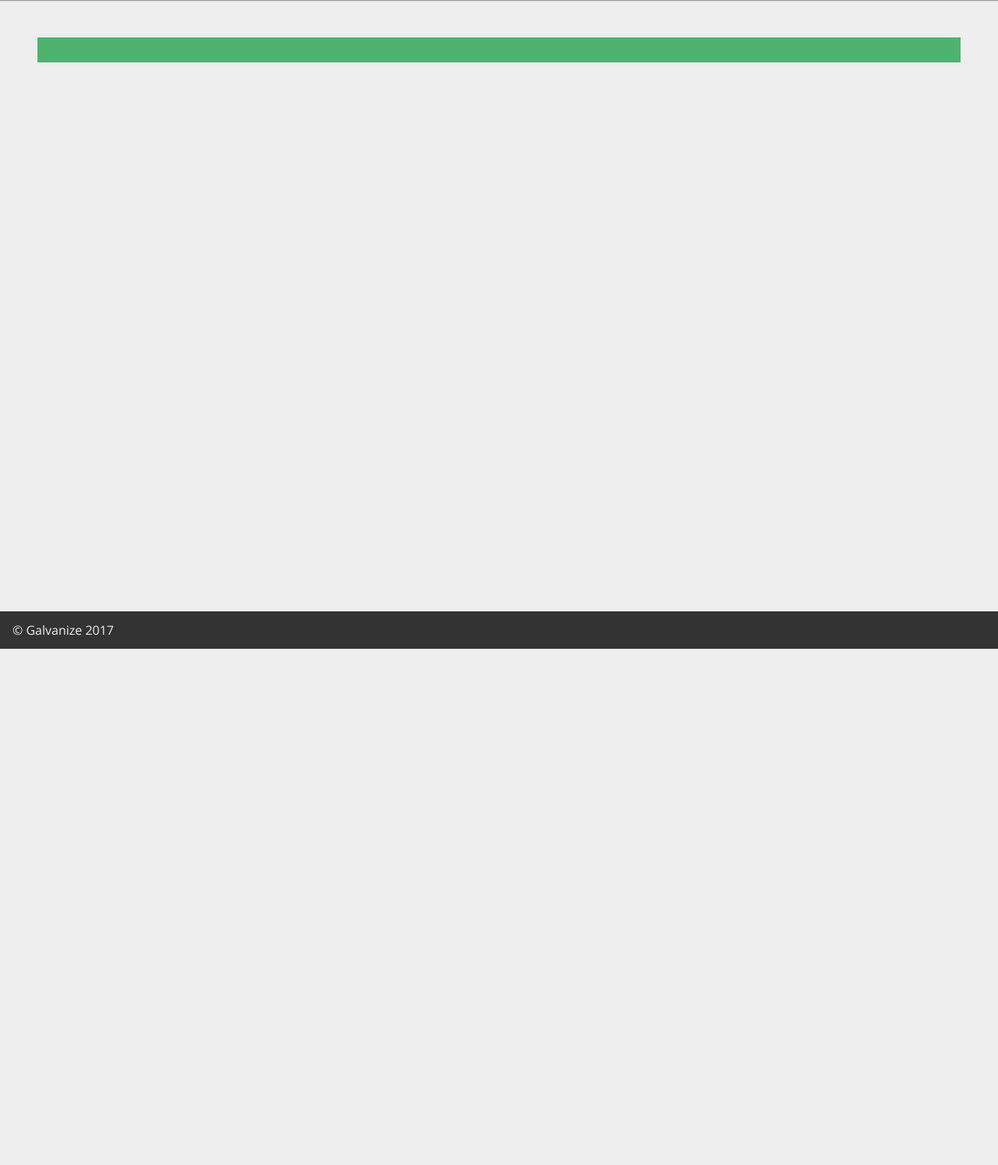
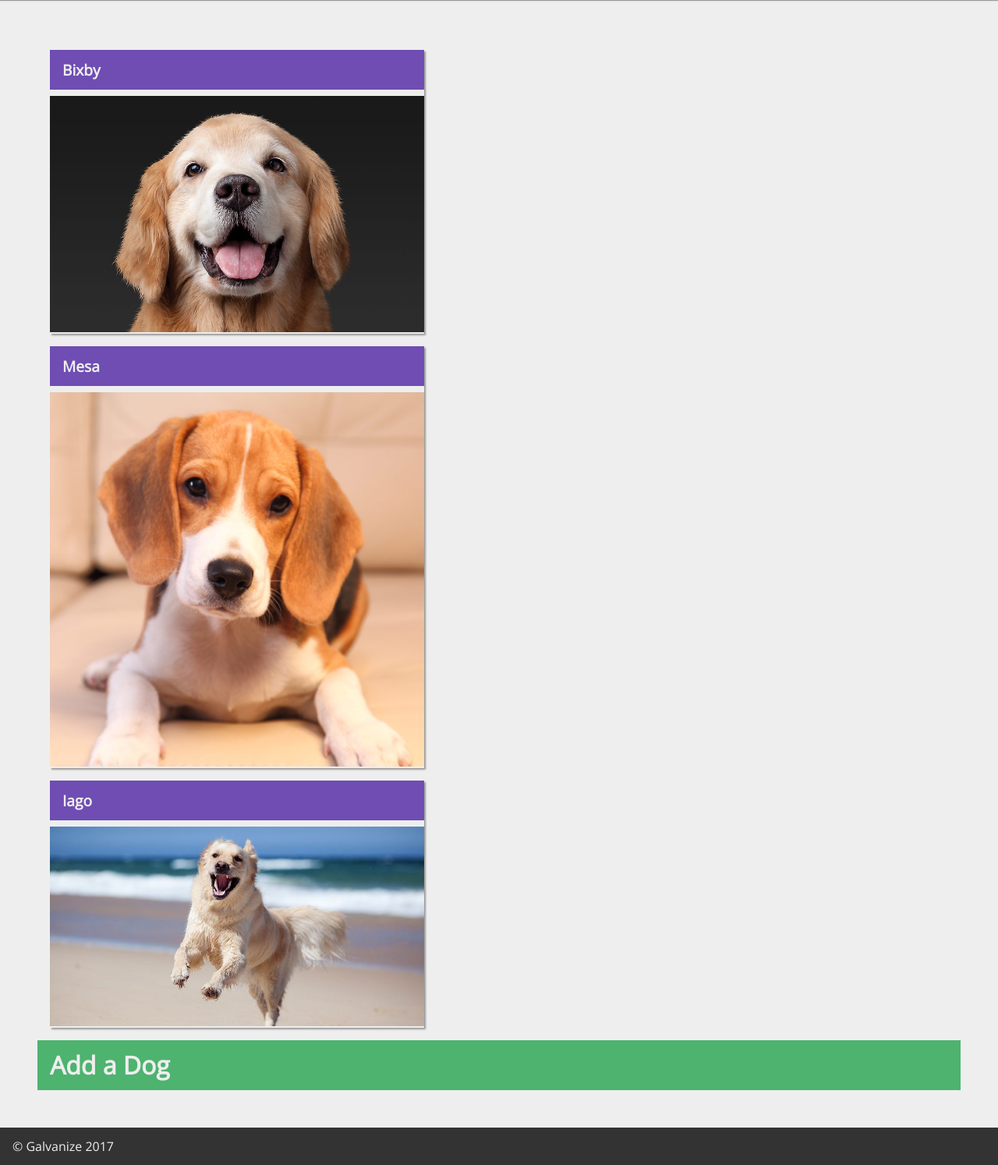
Before and after one commit to jasenmichael/barkwire-d1, a Node server app: page /dogs in a window 1280 px wide. Shown: the part 64-1558 px from the top of the page at 78% size. Before the commit the page ends 896 px from the top, so only its background shows below. Run offline with Node 20, Linux system fonts and the light colour scheme; data comes from the database, SQL or seed files in the repository; some libraries are stand-ins or nearby versions.

Commit message:
adds dogs to page

```diff
--- a/app/views/index.hbs
+++ b/app/views/index.hbs
@@ -1,39 +1,25 @@
 <script type="text/javascript">
-    //fetch("http://localhost:3000/api/dogs")
-    //.then(res => res.json())
-    //.then(dogs => {
-     //   console.log(dogs)
-     //   return dogs;
-    //})
-            let dogs = [
-                {
-                    "id": 1,
-                    "name": "Bixby",
-                    "profilePicture": "images/bixby.jpg",
-                    "bio": "Single and ready to mingle!"
-                },
-                {
-                    "id": 2,
-                    "name": "Mesa",
-                    "profilePicture": "images/mesa.jpg",
-                    "bio": "Want to play catch?"
-                },
-                {
-                    "id": 3,
-                    "name": "Iago",
-                    "profilePicture": "images/iago.jpg",
-                    "bio": "Bad to the bone."
-                }
-            ]
+  let dogs = []
+  dogsList = document.getElementsByClassName("dogs")
+  fetch("http://localhost:3000/api/dogs")
+    .then(res => res.json())
+    .then(res => {
+      addDogs(res.dogs)
+    }).then(dogs => addDogs(dogs))
+
+  function addDogs(dogs) {
+    dogs.forEach(addDog);
+  }
+
+  function addDog(dog) {
+    const $li = document.createElement("li");
+    $li.innerHTML = `
+            <h3 class="name"><a href="/dogs/${dog.id}">${dog.name}</a></h3>
+            <img class="profile-picture" src="/${dog.profilePicture}" alt="${dog.name}" />
+        `
+    document.querySelector(".dogs").appendChild($li);
+  }
 </script>
 
-<ul class="dogs">
-{{#each dogs}}
-  <li>Hello
-    {{!-- <h3 class="name"><a href="dogs/{{id}}">{{dogs.name}}</a></h3>
-    <img class="profile-picture "src="images/bixby.jpg" alt="{{name}}"> --}}
-  </li>
-{{/each}}
-</ul>
-
-<a href="new-dog" class="add"></a>
+<ul class="dogs"></ul>
+<a class="add" href="/dogs/new">Add a Dog</a>
```
